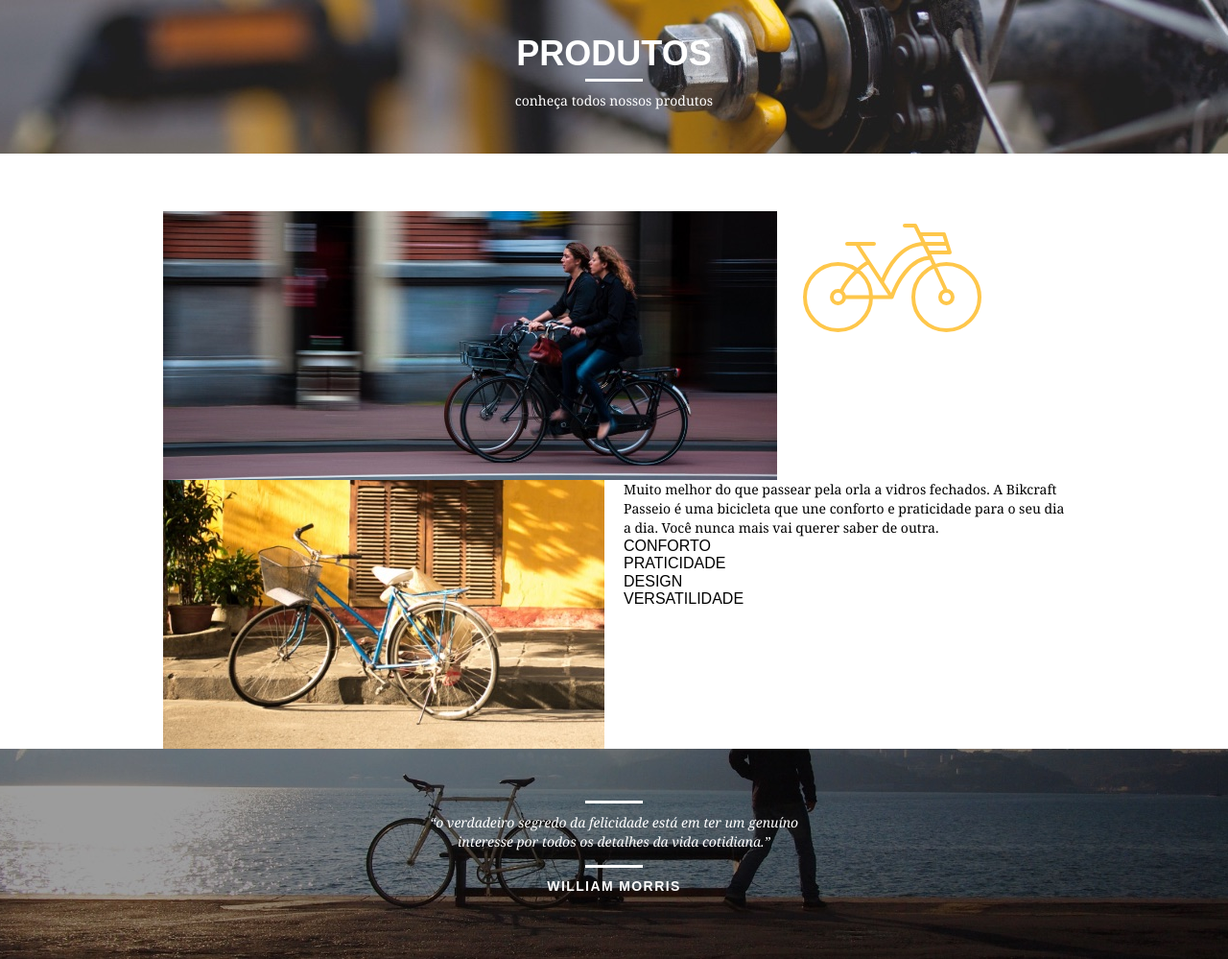
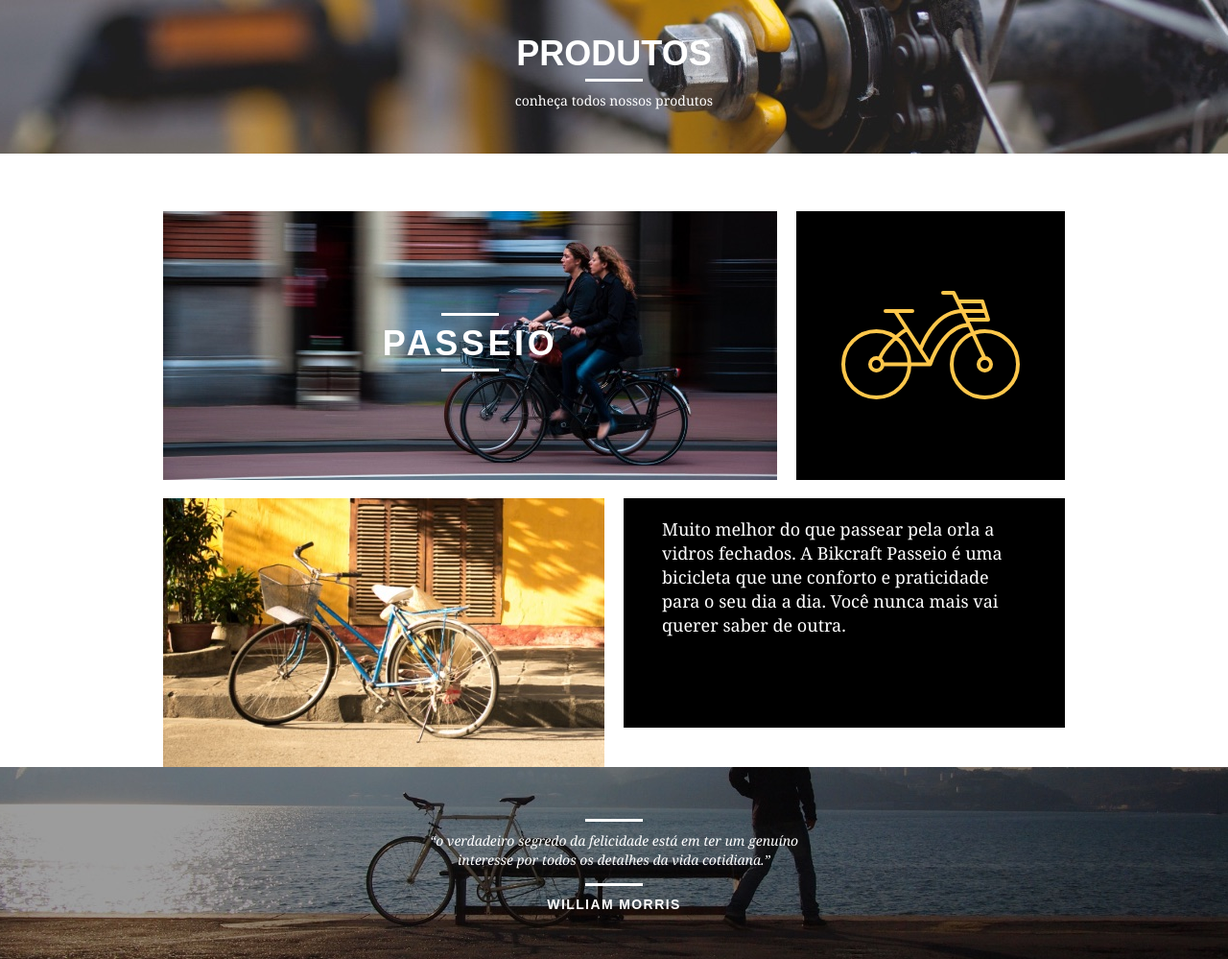
Before and after one commit to pedrocamussi/origamid, a PHP site: page /produtos.html in a window 1280 px wide. Shown: the part 92-1091 px from the top of the page at 96% size. Run offline with PHP 8.4, Linux system fonts and the light colour scheme.

Commit message:
update produtos

```diff
--- a/bikcraft/web/css/produtos.css
+++ b/bikcraft/web/css/produtos.css
@@ -5,11 +5,40 @@
 .produto_item{
     padding-top: 60px;
 }
+.produto_item h2{
+    color: #fff;
+    font-size: 36px;
+    text-transform: uppercase;
+    letter-spacing: .1em;
+    font-weight: bold;
+    position: relative;
+    top: -180px;
+    text-align: center;
+    margin-bottom: -56px;
+}
+.produto_item h2:after, .produto_item h2:before{
+    content: "";
+    display: block;
+    width: 60px;
+    height: 3px;
+    background: #fff;
+    margin: 6px auto 8px auto;
+}
 .produto_icone{
     background: #000;
-    /* padding:; */
+    padding: 70px 0;
 }
 .produto_icone img{
     margin: 0 auto;
 
 }
+
+.produto_info{
+    background: #000;
+}
+.produto_info p{
+    color: #fff;
+    font-size: 18px;
+    line-height: 25px;
+    padding: 20px 40px;
+}
--- a/bikcraft/web/produtos.html
+++ b/bikcraft/web/produtos.html
@@ -33,10 +33,12 @@
 			</div>
 		</section>
 		<section class="container produto_item">
-			<div class="grid-11"><img src="img/produtos/bikcraft-passeio-1.jpg" alt="Bikcraft Passeio"></div>
-			<div class="grid-5"><img src="img/produtos/passeio.svg"></div>
+			<div class="grid-11"><img src="img/produtos/bikcraft-passeio-1.jpg" alt="Bikcraft Passeio">
+				<h2 >Passeio</h2>
+			</div>
+			<div class="grid-5 produto_icone"><img src="img/produtos/passeio.svg"></div>
 			<div class="grid-8"><img src="img/produtos/bikcraft-passeio-2.jpg" alt="Bikecraft Passeio"></div>
-			<div class="grid-8">
+			<div class="grid-8 produto_info">
 				<p>Muito melhor do que passear pela orla a vidros fechados. A Bikcraft Passeio é uma bicicleta que une conforto e praticidade para o seu dia a dia. Você nunca mais vai querer saber de outra.</p>
 				<ul>
 					<li>CONFORTO</li>
```
